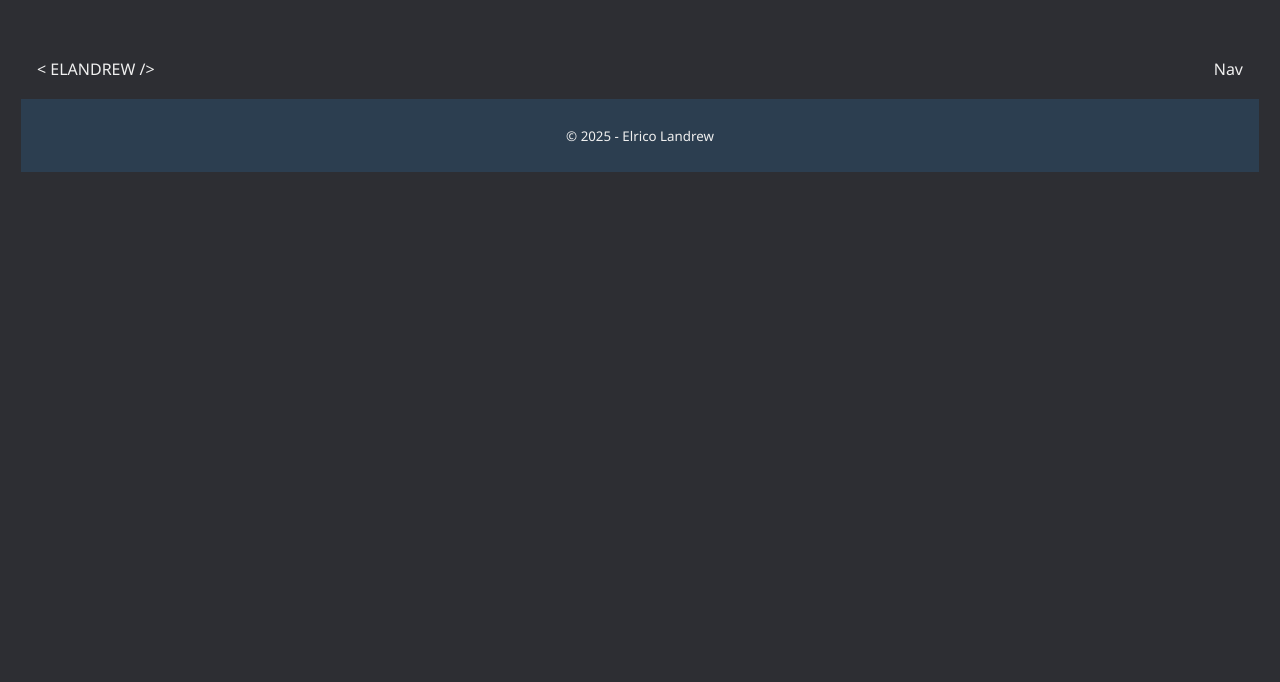
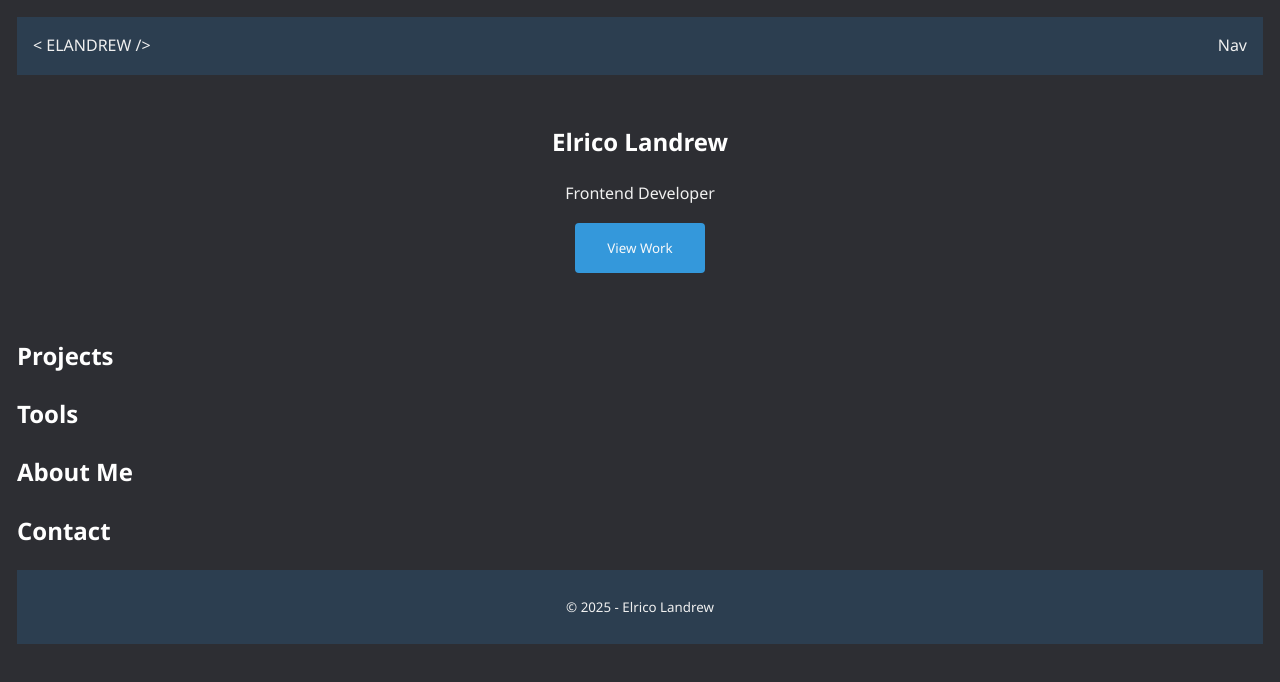
Before and after one commit to teddy-wests1de/lan-portfolio, a React (Vite) app: page / in a window 1280 px wide. Shown: the top 682 px of the page. Built offline with nearby package versions, Linux system fonts and the light colour scheme.

Commit message:
Adding the sections

```diff
--- a/src/App.jsx
+++ b/src/App.jsx
@@ -2,8 +2,13 @@ import styled from "styled-components";
 import GlobalStyles from "./styles/GlobalStyles";
 import Footer from "./components/Layouts/Footer";
 import Header from "./components/Layouts/Header";
+import Hero from "./components/Sections/Hero";
+import Projects from "./components/Sections/Projects";
+import Tools from "./components/Sections/Tools";
+import About from "./components/Sections/About";
+import Contact from "./components/Sections/Contact";
 
-const StyledApp = styled.main`
+const StyledApp = styled.div`
   /* margin: 1rem; */
   display: grid;
   border: 1px solid var(--color-dark);
@@ -15,6 +20,13 @@ function App() {
       <GlobalStyles />
       <StyledApp>
         <Header />
+        <main>
+          <Hero />
+          <Projects />
+          <Tools />
+          <About />
+          <Contact />
+        </main>
         <Footer />
       </StyledApp>
     </>
--- a/src/components/Layouts/Header.jsx
+++ b/src/components/Layouts/Header.jsx
@@ -2,6 +2,7 @@ import styled from "styled-components";
 import Navigation from "./Navigation";
 
 const StyledHeader = styled.header`
+  background-color: var(--color-navy);
   display: flex;
   justify-content: space-between;
   align-items: center;
--- a/src/components/Sections/About.jsx
+++ b/src/components/Sections/About.jsx
@@ -0,0 +1,9 @@
+function About() {
+  return (
+    <div>
+      <h2>About Me</h2>
+    </div>
+  );
+}
+
+export default About;
--- a/src/components/Sections/Contact.jsx
+++ b/src/components/Sections/Contact.jsx
@@ -0,0 +1,9 @@
+function Contact() {
+  return (
+    <div>
+      <h2>Contact</h2>
+    </div>
+  );
+}
+
+export default Contact;
--- a/src/components/Sections/Hero.jsx
+++ b/src/components/Sections/Hero.jsx
@@ -0,0 +1,24 @@
+import styled from "styled-components";
+import Button from "../UI/Button";
+
+const StyledHero = styled.section`
+  margin: 2rem;
+  padding: 1rem;
+  display: grid;
+  text-align: center;
+  grid-template-rows: auto auto auto;
+`;
+
+function Hero() {
+  return (
+    <StyledHero>
+      <h2>Elrico Landrew</h2>
+      <p>Frontend Developer</p>
+      <div>
+        <Button>View Work</Button>
+      </div>
+    </StyledHero>
+  );
+}
+
+export default Hero;
--- a/src/components/Sections/Projects.jsx
+++ b/src/components/Sections/Projects.jsx
@@ -0,0 +1,9 @@
+function Projects() {
+  return (
+    <div>
+      <h2>Projects</h2>
+    </div>
+  );
+}
+
+export default Projects;
--- a/src/components/Sections/Tools.jsx
+++ b/src/components/Sections/Tools.jsx
@@ -0,0 +1,9 @@
+function Tools() {
+  return (
+    <div>
+      <h2>Tools</h2>
+    </div>
+  );
+}
+
+export default Tools;
--- /dev/null
+++ b/src/components/UI/Button.jsx
@@ -0,0 +1,21 @@
+import styled from "styled-components";
+
+const StyledButton = styled.button`
+  background-color: var(--color-sky-blue);
+  color: var(--color-light-gray);
+  padding: 1rem 2rem;
+  margin: 1rem;
+  border-radius: 0.25rem;
+  border: none;
+  cursor: pointer;
+
+  &:hover {
+    background-color: #4da3dcff;
+  }
+`;
+
+function Button({ children }) {
+  return <StyledButton>{children}</StyledButton>;
+}
+
+export default Button;
--- a/src/styles/GlobalStyles.js
+++ b/src/styles/GlobalStyles.js
@@ -4,6 +4,9 @@ const GlobalStyles = createGlobalStyle`
     :root {
         --color-dark: #2d2e33;
         --color-navy: #2C3E50;
+        --color-slate-gray: #34495E;
+        --color-sky-blue: #3498DB;
+        --color-light-gray: #F8F9FA;
     }
 
     *, *::before, *::after {
@@ -17,7 +20,7 @@ const GlobalStyles = createGlobalStyle`
             background: #2d2e33;
             color: #f0f0f0;
             line-height: 1.6;
-            padding: 40px 20px;
+            padding: 1rem;
         }
 
         .container {
```
Also changed, not shown: src/components/UI/Card.jsx (added), src/components/UI/Section.jsx (added).
